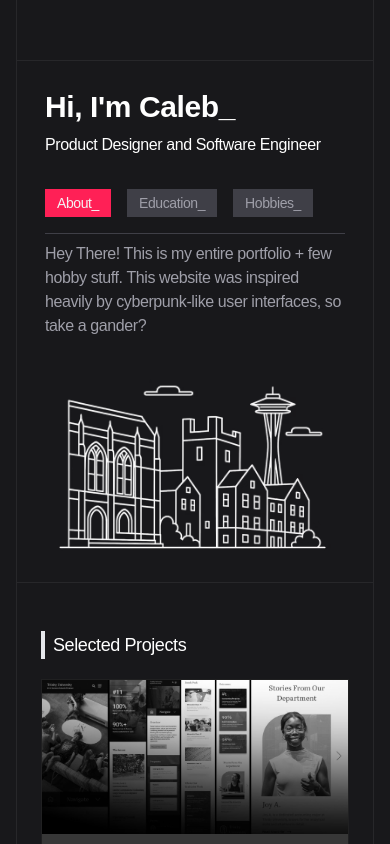
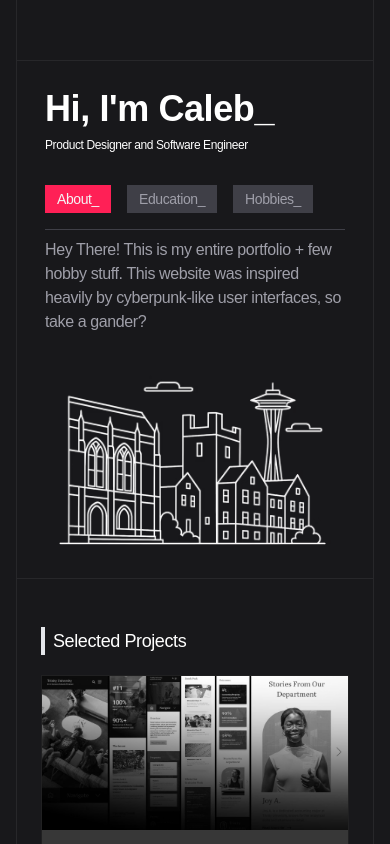
Before and after one commit to Agiu/kport, a Next.js app: page / in a window 390 px wide. Shown: the top 844 px of the page. Built offline with nearby package versions, Linux system fonts and the light colour scheme; a web font is replaced by a local one.

Commit message:
small resize bug

```diff
--- a/app/header.tsx
+++ b/app/header.tsx
@@ -19,12 +19,12 @@ export function Header() {
         <div className='flex flex-col space-y-4'>
           <header className="mb-8 flex items-center justify-between">
             <div className='flex flex-col gap-2'>
-              <Link href="/" className="md:text-7xl text-black dark:text-white font-bold text-3xl ">
+              <Link href="/" className="md:text-7xl text-black dark:text-white font-bold text-4xl ">
                 Hi, I'm Caleb_
               </Link>
               <TextScramble
                 duration={1}
-                className="text-zinc-600 dark:text-white"
+                className="text-zinc-600 dark:text-white md:text-base text-xs"
               >
                 Product Designer and Software Engineer
               </TextScramble>
```
